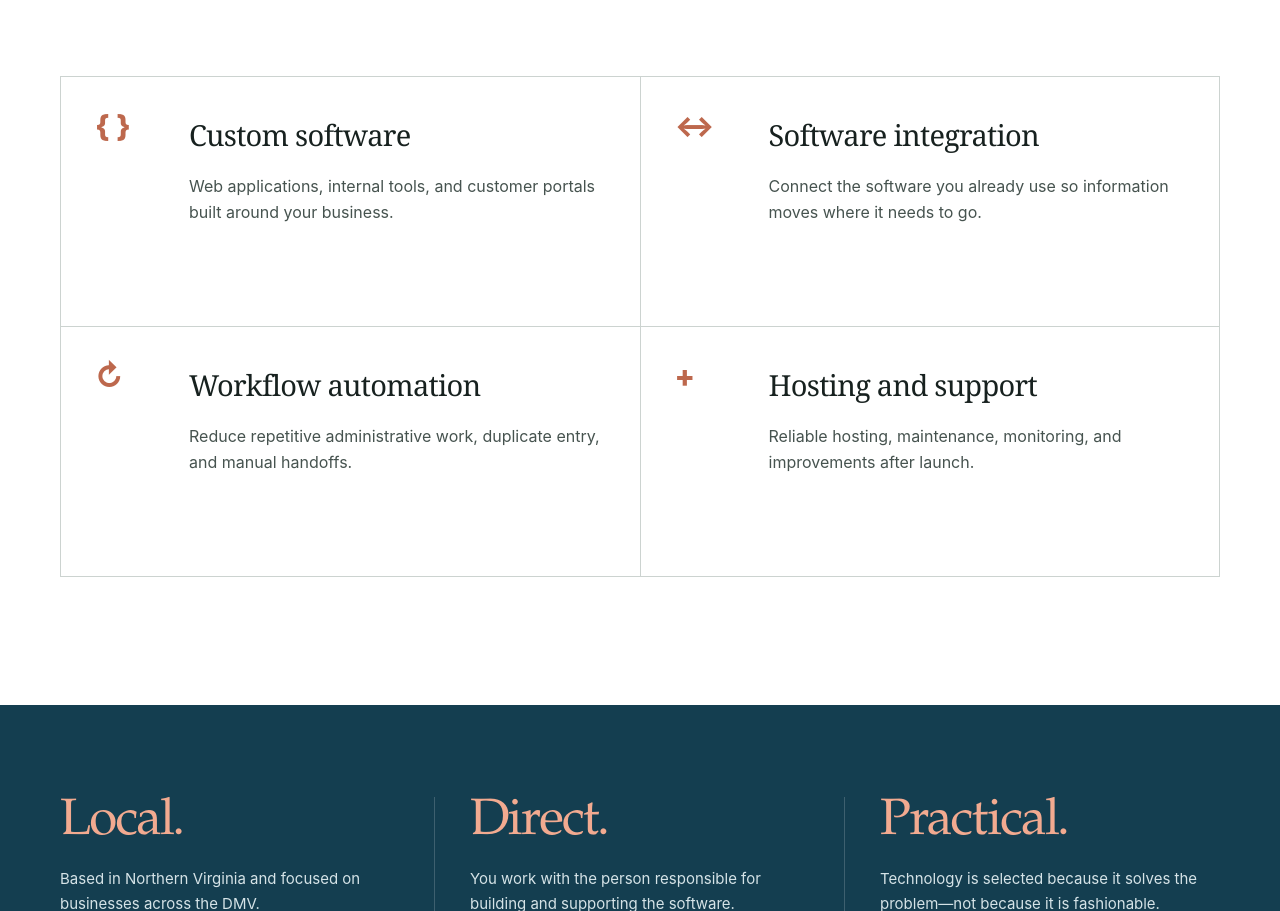
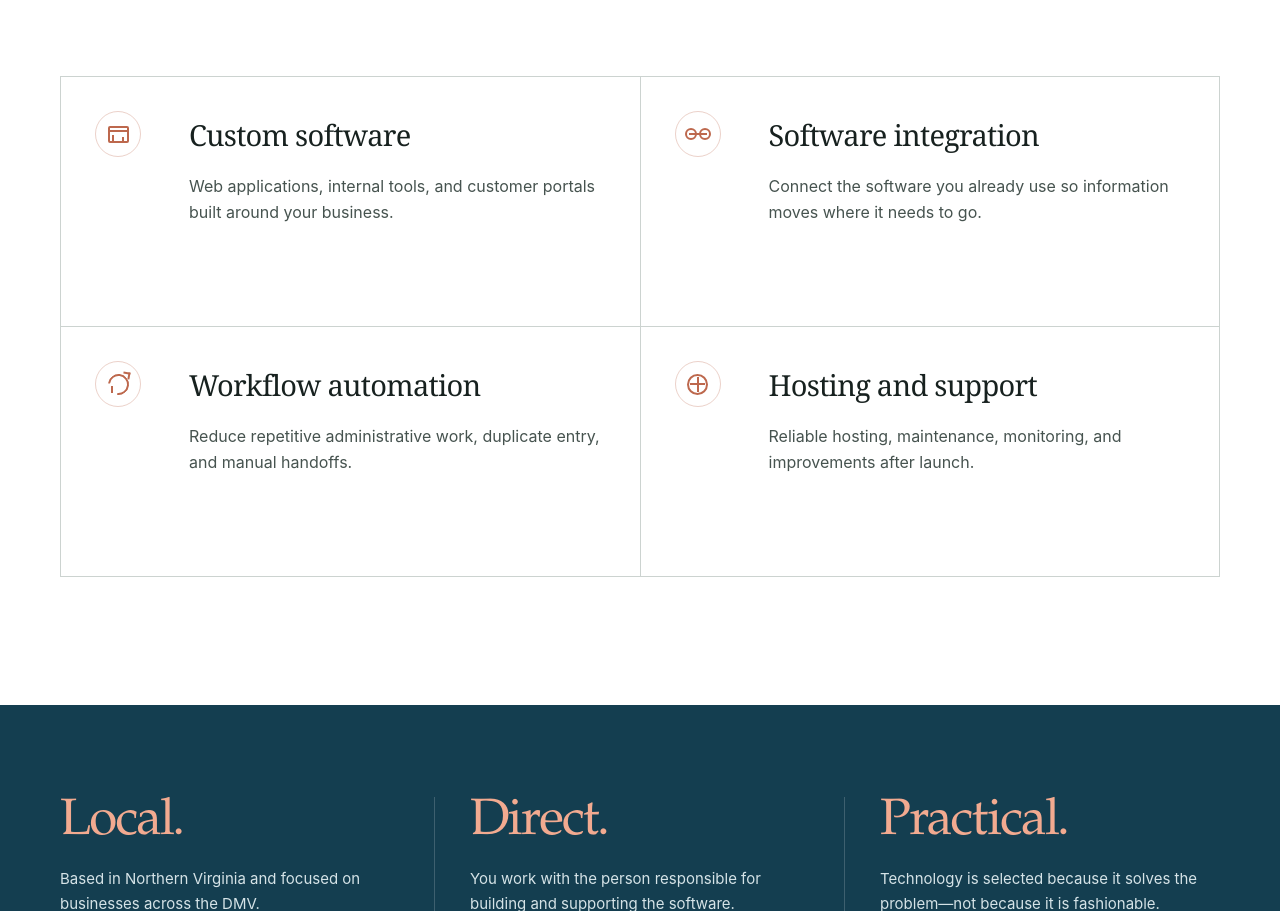
Before and after one commit to christopherrbrown3/christopherbrown.ai, a Next.js app: page / in a window 1280 px wide. Shown: the part 1000-1911 px from the top of the page. Built offline with nearby package versions, Linux system fonts and the light colour scheme.

Commit message:
Refine service icons

```diff
--- a/app/globals.css
+++ b/app/globals.css
@@ -76,7 +76,23 @@ summary, a { -webkit-tap-highlight-color: transparent; }
 .services-heading p { max-width: 420px; margin: 0 0 10px; color: var(--muted); }
 .services-list { display: grid; grid-template-columns: 1fr 1fr; border-top: 1px solid var(--line); border-left: 1px solid var(--line); }
 .services-list article { min-height: 250px; display: grid; grid-template-columns: 70px 1fr; gap: 24px; padding: 34px; border-right: 1px solid var(--line); border-bottom: 1px solid var(--line); }
-.service-mark { color: var(--clay); font-size: 30px; font-weight: 780; line-height: 1; }
+.service-mark { position: relative; width: 46px; height: 46px; display: grid; place-items: center; border: 1px solid rgba(189,104,77,.3); border-radius: 50%; color: var(--clay); isolation: isolate; transition: color .25s var(--ease-out), border-color .25s var(--ease-out), background-color .25s var(--ease-out), transform .25s var(--ease-out); }
+.services-list article:hover .service-mark { border-color: var(--clay); background: var(--clay); color: var(--white); transform: rotate(-4deg); }
+.service-mark::before, .service-mark::after, .service-mark i, .service-mark i::before { position: absolute; display: block; box-sizing: border-box; content: ""; }
+.service-mark--build::before { width: 21px; height: 17px; border: 2px solid currentColor; border-radius: 2px; }
+.service-mark--build::after { width: 17px; height: 2px; background: currentColor; transform: translateY(-3px); }
+.service-mark--build i { width: 2px; height: 7px; background: currentColor; transform: translate(-5px, 4px); }
+.service-mark--build i::before { width: 2px; height: 5px; background: currentColor; transform: translate(10px, 2px); }
+.service-mark--connect::before, .service-mark--connect::after { width: 12px; height: 12px; border: 2px solid currentColor; border-radius: 50%; }
+.service-mark--connect::before { transform: translateX(-7px); }
+.service-mark--connect::after { transform: translateX(7px); }
+.service-mark--connect i { width: 18px; height: 2px; background: currentColor; }
+.service-mark--automate::before { width: 21px; height: 21px; border: 2px solid currentColor; border-left-color: transparent; border-radius: 50%; transform: rotate(-38deg); }
+.service-mark--automate::after { width: 7px; height: 7px; border-top: 2px solid currentColor; border-right: 2px solid currentColor; transform: translate(8px, -9px) rotate(10deg); }
+.service-mark--automate i { width: 2px; height: 7px; background: currentColor; transform: translate(-6px, 5px); }
+.service-mark--support::before { width: 21px; height: 21px; border: 2px solid currentColor; border-radius: 50%; }
+.service-mark--support::after { width: 15px; height: 2px; background: currentColor; }
+.service-mark--support i { width: 2px; height: 15px; background: currentColor; }
 .services-list h3 { margin-bottom: 14px; font-family: "Iowan Old Style", Georgia, serif; font-size: 29px; font-weight: 400; letter-spacing: -.025em; }
 .services-list p { max-width: 430px; margin: 0; color: var(--muted); font-size: 16px; }
 
@@ -133,7 +149,7 @@ footer { padding-block: 54px 24px; background: var(--paper); }
   .services-heading { align-items: flex-start; flex-direction: column; gap: 20px; margin-bottom: 42px; }
   .services-list { grid-template-columns: 1fr; }
   .services-list article { min-height: auto; grid-template-columns: 52px 1fr; padding: 28px 24px; }
-  .service-mark { font-size: 25px; }
+  .service-mark { width: 42px; height: 42px; }
   .credibility-grid { grid-template-columns: 1fr; gap: 38px; }
   .credibility-grid article:not(:last-child)::after { display: none; }
   .credibility-grid article:not(:last-child) { padding-bottom: 38px; border-bottom: 1px solid rgba(255,255,255,.18); }
--- a/app/page.tsx
+++ b/app/page.tsx
@@ -1,21 +1,21 @@
 const services = [
   {
-    mark: "{ }",
+    icon: "build",
     title: "Custom software",
     copy: "Web applications, internal tools, and customer portals built around your business.",
   },
   {
-    mark: "↔",
+    icon: "connect",
     title: "Software integration",
     copy: "Connect the software you already use so information moves where it needs to go.",
   },
   {
-    mark: "↻",
+    icon: "automate",
     title: "Workflow automation",
     copy: "Reduce repetitive administrative work, duplicate entry, and manual handoffs.",
   },
   {
-    mark: "+",
+    icon: "support",
     title: "Hosting and support",
     copy: "Reliable hosting, maintenance, monitoring, and improvements after launch.",
   },
@@ -83,7 +83,7 @@ export default function Home() {
           <div className="container services-list">
             {services.map((service) => (
               <article key={service.title}>
-                <span className="service-mark" aria-hidden="true">{service.mark}</span>
+                <span className={`service-mark service-mark--${service.icon}`} aria-hidden="true"><i /></span>
                 <div>
                   <h3>{service.title}</h3>
                   <p>{service.copy}</p>
```
